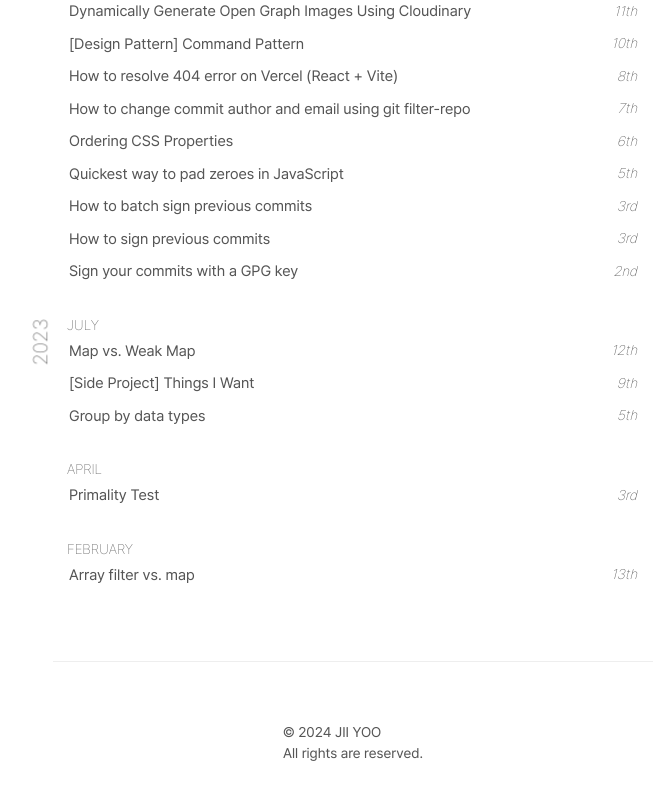
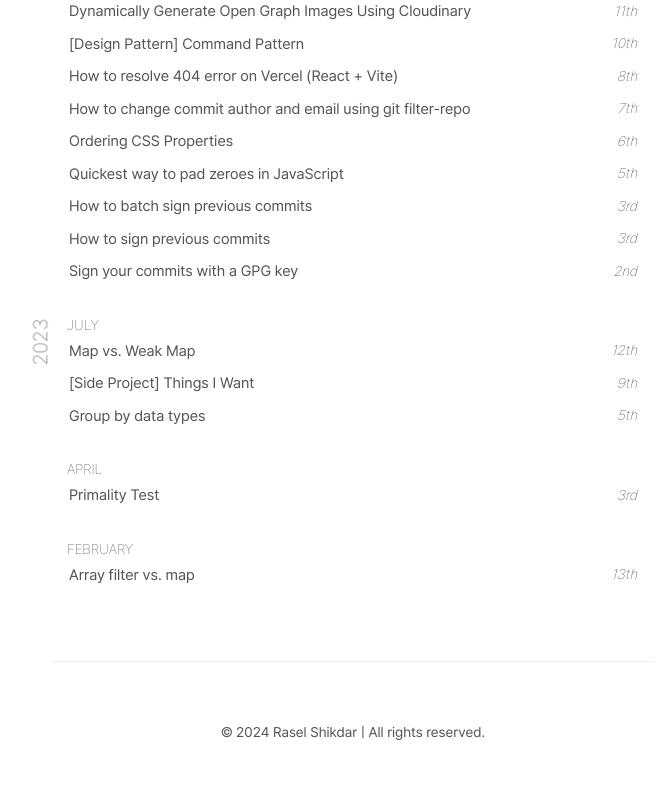
Before and after one commit to raselshikdar/blog.rasel.us.kg, a Next.js app: page / in a window 1280 px wide. Shown: the part 744-1544 px from the top of the page, without its empty margins (287-956 px from the left). Built offline with nearby package versions, Linux system fonts and the light colour scheme.

Commit message:
Update Footer.tsx

```diff
--- a/src/components/Footer/Footer.tsx
+++ b/src/components/Footer/Footer.tsx
@@ -12,7 +12,7 @@ const Footer: React.FC = () => {
   return (
     <footer className={styles.footer}>
       <div className={styles['footer__copyright']}>
-        © 2024 <a href="https://rasel.us.kg">{name.toUpperCase()}</a><br />All rights are reserved.
+        © 2024 <a href="https://rasel.us.kg">Rasel Shikdar</a> | All rights reserved.
       </div>
     </footer>
   )
```
